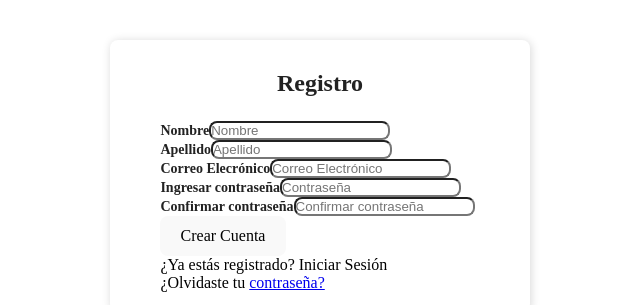
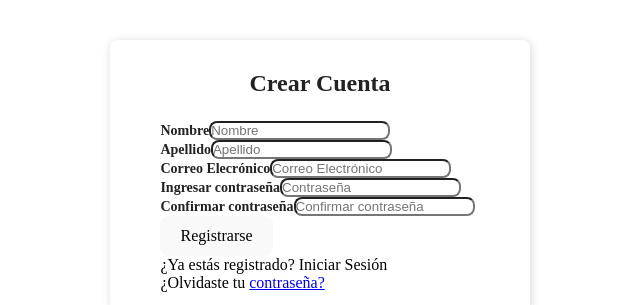
Before and after one commit to Seraquesada/ProyectoFinal-DH, a React (Vite) app in the folder front-end/: page /login in a window 1280 px wide. Both pictures are taken after a click on the element "Registrarse". Shown: the part 224-529 px from the top of the page, without its empty margins (320-960 px from the left). Built offline with nearby package versions, Linux system fonts and the light colour scheme.

Commit message:
crear cuenta mejor

```diff
--- a/front-end/src/componentes/login/Login.jsx
+++ b/front-end/src/componentes/login/Login.jsx
@@ -90,7 +90,7 @@ export const Login = (props) => {
       <div className="Auth-form-container">
         <form className="Auth-form">
           <div className="Auth-form-content">
-            <h3 className="Auth-form-title">Registro</h3>
+            <h3 className="Auth-form-title">Crear Cuenta</h3>
             <div className="form-group mt-3">
               <label for="nombre">Nombre</label>
               <input
@@ -138,7 +138,7 @@ export const Login = (props) => {
             </div>
             <div className="d-grid gap-2 mt-3">
               <button type="submit" className="btn btn-primary" onClick={registrarUsuario}>
-                Crear Cuenta
+                Registrarse
               </button>
             </div>
             <div className="text-center">
```
